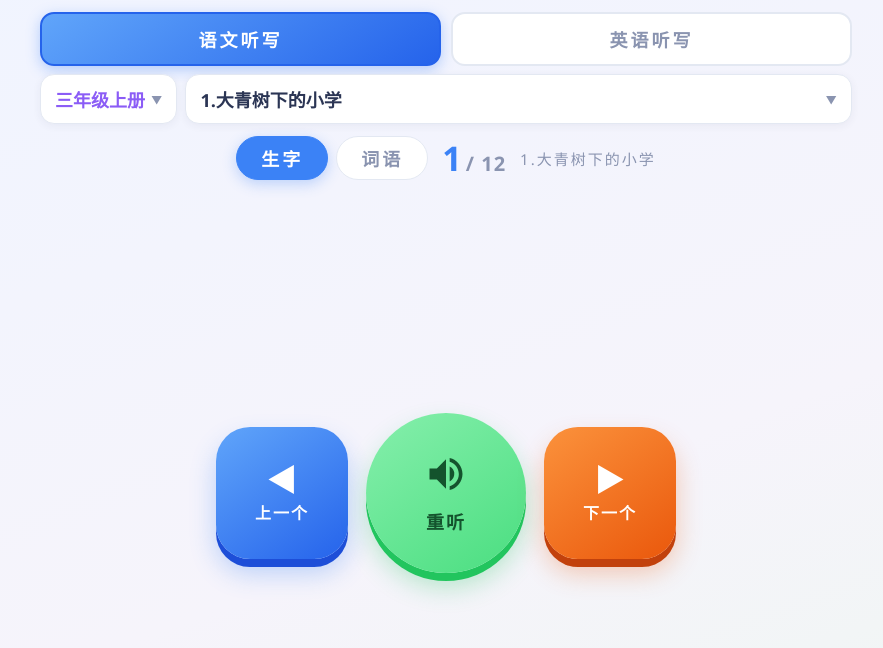
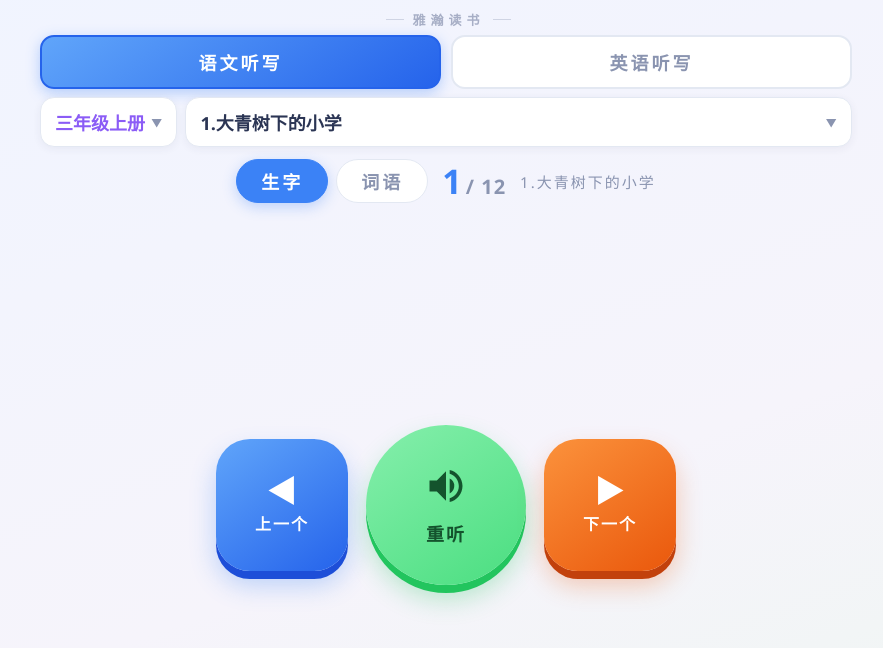
Before and after one commit to steven2025/tingxie-wang, a plain HTML site: page index.html in a window 1280 px wide. Shown: the whole page, without its empty margins (194-1077 px from the left). Drawn offline with Linux system fonts and the light colour scheme.

Commit message:
Add files via upload

```diff
--- a/index.html
+++ b/index.html
@@ -12,7 +12,7 @@
 <meta name="mobile-web-app-capable" content="yes">
 <meta name="apple-mobile-web-app-status-bar-style" content="default">
 <meta name="apple-mobile-web-app-title" content="听写台">
-<title>语文英语听写</title>
+<title>雅瀚读书 · 语文英语听写</title>
 <style>
   /* ============ 全局：清爽简洁 + 移动端/平板友好 ============ */
   * { margin:0; padding:0; box-sizing:border-box; -webkit-tap-highlight-color:transparent; }
@@ -43,8 +43,17 @@
     height:100vh; height:100dvh; display:flex; flex-direction:column;
   }
 
-  /* ============ 顶部：主菜单 + 教材/课次下拉 ============ */
-  header { padding:calc(6px + env(safe-area-inset-top)) 0 2px; z-index:20; }
+  /* ============ 顶部：机构品牌 + 主菜单 + 教材/课次下拉 ============ */
+  /* 机构名：一行细字，独立在最顶端，不参与菜单/下拉布局 */
+  .brand-bar {
+    display:flex; align-items:center; justify-content:center; gap:8px;
+    padding:6px 14px 0; font-size:clamp(10px,2.8vw,13px); font-weight:600;
+    letter-spacing:5px; padding-left:calc(14px + 5px); color:var(--sub); opacity:.72;
+  }
+  .brand-bar::before, .brand-bar::after {
+    content:""; width:18px; height:1px; background:currentColor; opacity:.45; flex:0 0 auto;
+  }
+  header { padding:calc(4px + env(safe-area-inset-top)) 0 2px; z-index:20; }
   .main-menu { display:flex; gap:10px; padding:6px 14px 8px; }
   .menu-btn {
     flex:1; padding:12px 0; border-radius:14px; border:2px solid var(--line);
@@ -143,6 +152,7 @@
 
   /* ============ 手机横屏（高度受限时压缩布局） ============ */
   @media (orientation:landscape) and (max-height:520px) {
+    .brand-bar { display:none; }
     .main-menu { padding:4px 10px 6px; gap:8px; }
     .menu-btn { padding:8px 0; }
     .info-bar { gap:4px 10px; padding:4px 10px 2px; }
@@ -167,6 +177,7 @@
 
   <!-- 顶部：主菜单（语文/英语） + 教材/课次 隐藏式下拉 -->
   <header>
+    <div class="brand-bar">雅瀚读书</div>
     <div class="main-menu">
       <button class="menu-btn active" id="menuZh">语文听写</button>
       <button class="menu-btn" id="menuEn">英语听写</button>
```
